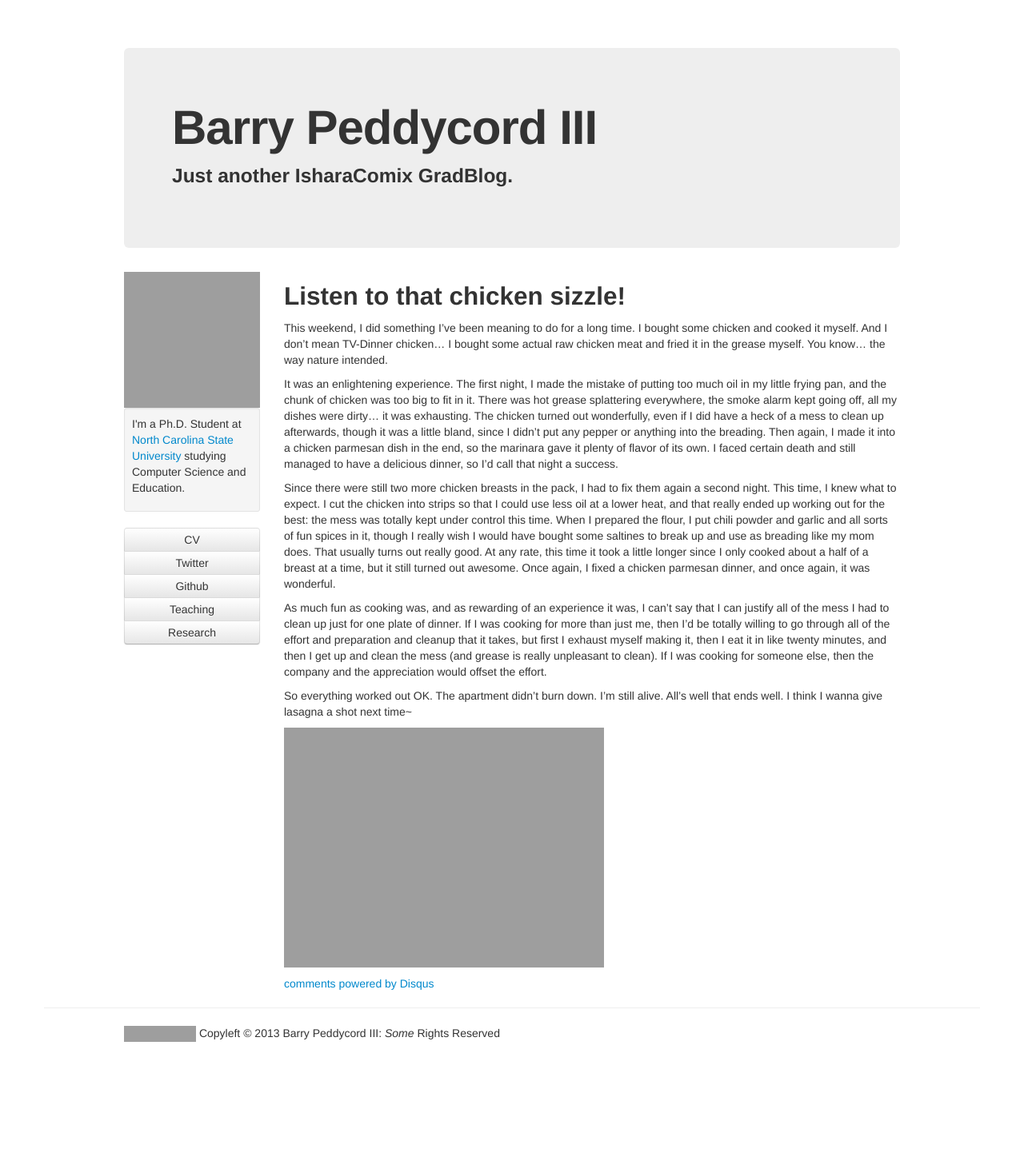
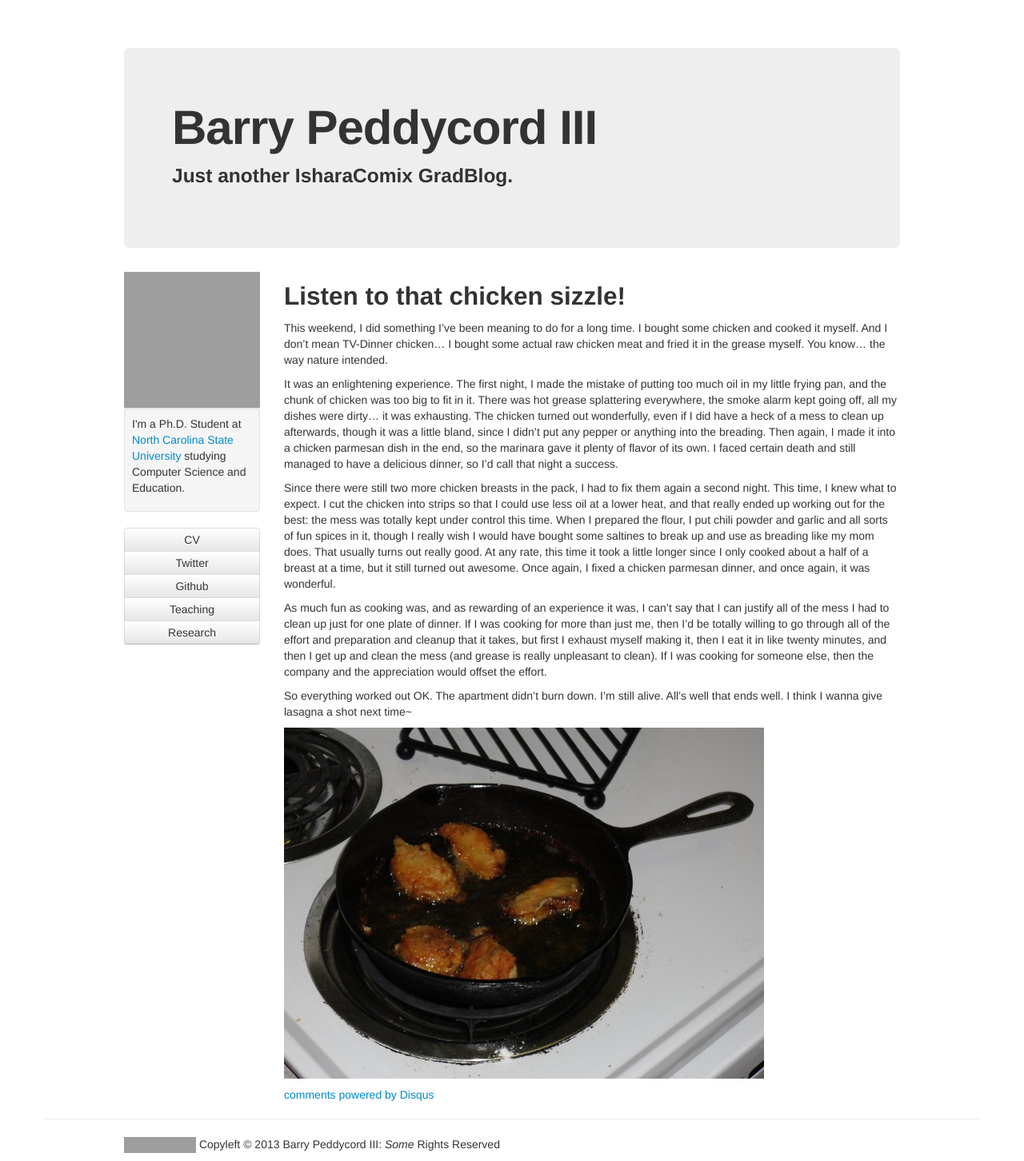
Before and after one commit to isharacomix/oldsite, a Jekyll site: the page built from _posts/2011-09-19-listen-to-that-chicken-sizzle.md, in a window 1280 px wide. Shown: the whole page at 80% size. Built offline with Jekyll 4.4.1, drawn with Linux system fonts in a browser that asks for light colours; comment, search, counter and statistics services are not loaded; before the commit the page ends 1313 px from its top, so only the background shows below that; grey boxes are pictures that could not be loaded.

Commit message:
Food photo blogs.

```diff
--- a/_posts/2011-09-19-listen-to-that-chicken-sizzle.md
+++ b/_posts/2011-09-19-listen-to-that-chicken-sizzle.md
@@ -13,4 +13,4 @@ As much fun as cooking was, and as rewarding of an experience it was, I can't sa
 
 So everything worked out OK. The apartment didn't burn down. I'm still alive. All's well that ends well. I think I wanna give lasagna a shot next time~
 
-![Photo]({{ site.baseurl }}img/chicken.jpg)
+![Photo]({{ site.baseurl }}img/pic_chicken.jpg)
```
